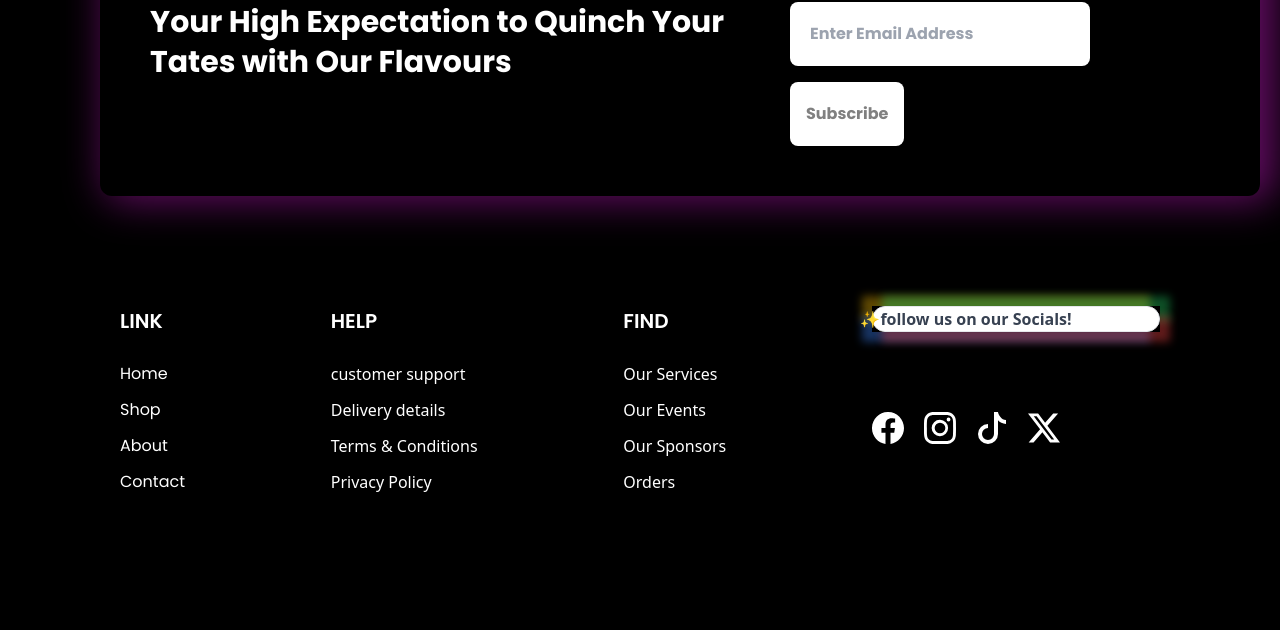
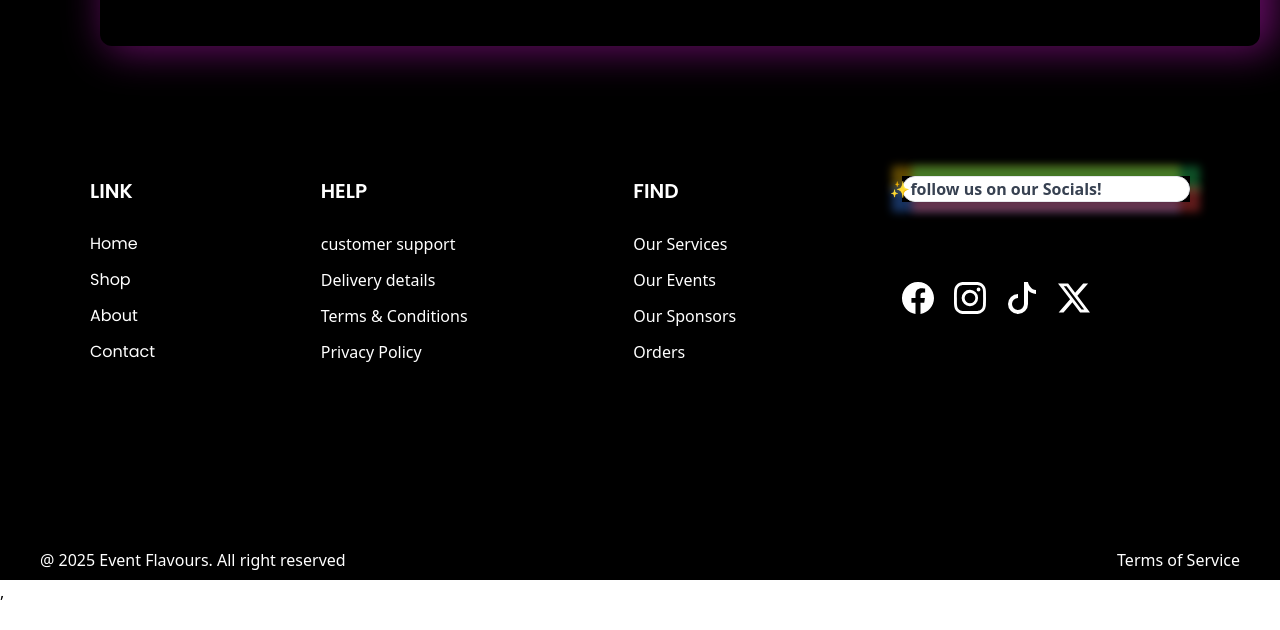
Before and after one commit to OdionBilly/FLAVOURS-EVENTS, a React (Vite) app: page /Events in a window 1280 px wide. Shown: the part 1118-1748 px from the top of the page. After the commit the page ends 1722 px from the top, so only its background shows below. Built offline with nearby package versions, Linux system fonts and the light colour scheme.

Commit message:
worked on the footers responsiveness:   src/components/Footer.jsx worked on the footers responsiveness:   src/components/Hero.jsx

```diff
--- a/src/components/Footer.jsx
+++ b/src/components/Footer.jsx
@@ -1,12 +1,12 @@
 import React from 'react'
-import Logoimage from '../assets/Logo.jpeg'
+// import Logoimage from '../assets/Logo.jpeg'
 import { BsInstagram,BsFacebook,BsTwitterX,BsTiktok } from 'react-icons/bs'
 
 export const Footer = () => {
 
   return (
-        // <div className=' bg-[#201818] mt-[100px]'>
-          <div className='bg-[#000] items-center px-5 py-[70px] mt-[150px] '>
+        <div className='bg-[#000]'>
+          <div className='bg-[#000] items-center px-5 py-[70px] -[150px] '>
                 <div className='flex max-sm:flex-col xl:leading-10 gap-10 text-white font-primarybold xl:px-[50px] max-lg:px-10 py-[50px] xl:ml-[80px] rounded-xl shadow-[10px_0px_40px_5px_rgba(100,12,100,112.1)]'>
                        <p className='xl:w-[600px] max-sm:px-5 max-sm:text-[20px] xl:text-[30px]'>Your High Expectation to Quinch Your Tates with Our Flavours </p>
                     <div className=' max-sm:px-5'>
@@ -17,8 +17,8 @@ export const Footer = () => {
                     </div>
                 </div>
 
-              <div className='mt-[50px] py-5 text-white max-lg:px-3 max-lg:mt-[100px]'>
-                <div className='flex max-sm:flex-col justify-between xl:px-[100px] max-sm:text-center '>
+              <div className='mt-[50px] py-10 text-white max-lg:px-3'>
+                <div className='flex max-sm:flex-col justify-between max-lg:mt-[150px] xl:px-[70px] max-sm:text-center '>
                   <div className='xl:py-10 max-lg:py-10 cursor-pointer max-sm:text-center'>
                     <h1 className='font-PrimarySemiBold max-lg:text-[20px] xl:text-left xl:text-[20px]'>LINK</h1>
                     <ul className='xl:py-5 max-lg:py-5 leading-9 font-primaryregular'>
@@ -72,6 +72,10 @@ export const Footer = () => {
                 </div>
               </div>
           </div>
-        // </div>
+          <div className='flex max-sm:flex-col-reverse justify-between text-center max-lg:px-6 xl:px-10 py-2 text-white'>
+                   <p className=''>@ 2025 Event Flavours. All right reserved</p>
+                   <p className=''> Terms of Service</p>
+          </div>
+        </div>
   )
 }
--- a/src/components/Hero.jsx
+++ b/src/components/Hero.jsx
@@ -5,7 +5,7 @@ import { Carouselswiper } from './Carouselswiper'
 export const Hero = () => {
   return (
     <div className='bg-[#181010] max-sm:h-[850px] max-lg:h-[600px] xl:h-[850px] flex justify-center items-center xl:px-[20px] xl:pt-[100px]'>
-        <div className='flex max-sm:flex-col xl:rounded-[20px] shadow-lg xl:shadow-[yellow] xl:h-[560px]'>
+        <div className='flex max-sm:flex-col  xl:mt-[5px] xl:rounded-[20px] shadow-lg xl:shadow-[yellow] xl:h-[560px]'>
             <div className='mt-[10px] max-sm:py-10 xl:py-[100px] xl:w-[100%] text-[white]'>
                 <h1 className='max-sm:text-[30px] max-lg:text-[36px] xl:text-[58px] font-primarybold text-center max-lg:w-[400px] xl:w-[600px]'>   EVENTS FLAVOURS</h1>
                 <p className='max-sm:text-[23px] xl:text-[49px] text-center font-thin'>Taste the Difference,</p>
```
